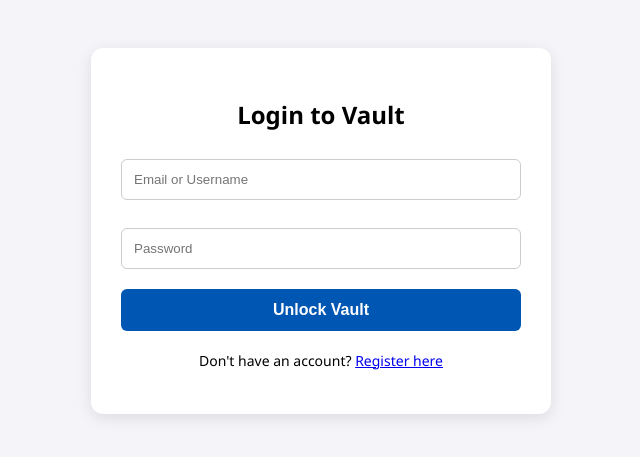
After one commit to BosoancaVlad/proj-x, a Flask app: page /login in a window 1280 px wide. The commit adds this page. Shown: the top 457 px of the page, without its empty margins (319-959 px from the left). Run offline with Flask 3, Linux system fonts and the light colour scheme; parts of the project's set-up code (start-up, migrations or seed data) failed here and were passed over.

Commit message:
REVERTED changes: changed the links back to local, added the local leaked_passwords file back and put it again in heidiSQL, added the local password check back. NEW changes: added users table in heidiSQL, added login and register pages, added log out button and 'see the password you re typing' button.

```diff
--- a/SecureVaultExtension/content.js
+++ b/SecureVaultExtension/content.js
@@ -1,9 +1,9 @@
 console.log("🕵️‍♂️ Secure Vault Extension is scanning...");
 let hasAutofilled = false;
 
-// 🧪 TEMPORARY TEST: Ping the server as soon as the page loads
+// Ping the server as soon as the page loads
 chrome.runtime.sendMessage({ action: "pingServer" }, (response) => {
-    console.log("📡 Server Ping Result:", response);
+    console.log("Server Ping Result:", response);
 });
 
 function showToast(message, isError = true, saveAction = null) {
--- a/app.py
+++ b/app.py
@@ -10,8 +10,10 @@ import hashlib
 import requests
 import os
 from dotenv import load_dotenv
+from werkzeug.security import generate_password_hash, check_password_hash
+from functools import wraps
 
-# 1. This tells Python to open the hidden .env file and read it
+#tells Python to open the hidden .env file and read it
 load_dotenv()
 
 MASTER_KEY = os.getenv("MASTER_KEY").encode('utf-8')
@@ -27,14 +29,32 @@ CORS(app) #allows Chrome Extension to talk to local server
 #database connection
 def get_db_connection():
     return pymysql.connect(
-        host=os.getenv("DB_HOST"),
-        user=os.getenv("DB_USER"),
-        password=os.getenv("DB_PASSWORD"),
-        port=int(os.getenv("DB_PORT")), # Remember, ports must be integers
-        database=os.getenv("DB_NAME")
+        host="127.0.0.1",
+        user="root",
+        password="bscvlad692004",
+        database="password_db"
     )
 
+def login_required(f):
+    @wraps(f)
+    def decorated_function(*args, **kwargs):
+        if 'user_id' not in session:
+            flash("Please log in to access your vault.", "danger")
+            return redirect(url_for('login'))
+        return f(*args, **kwargs)
+    return decorated_function
+
+def check_leaked_local(password):
+    db = get_db_connection()
+    cursor = db.cursor()
+    cursor.execute("SELECT * FROM leaked_passwords WHERE password = %s", (password,))
+    match = cursor.fetchone()
+    db.close()
+    return bool(match)
+
+
 def check_leaked(password):
+
     #scramble user's password using SHA-1 math(gibberish)
     sha1_password = hashlib.sha1(password.encode('utf-8')).hexdigest().upper()
 
@@ -60,23 +80,29 @@ def check_leaked(password):
         print(f"API Error: {e}")
         return False #if the API crashes/no internet, let the user proceed
 
+
 def save_to_vault(website, username, password):
+    user_id = session.get('user_id') #get the logged-in user's ID
+    if not user_id: return
     db = get_db_connection()
     cursor = db.cursor()
 
     #encrypt the password
     encrypted_password = cipher_suite.encrypt(password.encode()).decode()
 
-    query = "INSERT INTO my_vault (website, username, password) VALUES (%s, %s, %s)"
-    cursor.execute(query, (website, username, encrypted_password))
+    query = "INSERT INTO my_vault (user_id, website, username, password) VALUES (%s, %s, %s, %s)"
+    cursor.execute(query, (user_id, website, username, encrypted_password))
 
     db.commit()
     db.close()
 
 def get_vault_items():
+    user_id = session.get('user_id')
+    if not user_id: return []
+
     db = get_db_connection()
     cursor = db.cursor(pymysql.cursors.DictCursor)
-    cursor.execute("SELECT * FROM my_vault")
+    cursor.execute("SELECT * FROM my_vault WHERE user_id = %s", (user_id,))
     items = cursor.fetchall()
     db.close()
     return items
@@ -93,7 +119,61 @@ def get_similar_password(new_password):
             return account['website']
     return None  #Returns None if no similar passwords are found
 
+@app.route('/register', methods=['GET', 'POST'])
+def register():
+    if request.method == 'POST':
+        username = request.form['username']
+        password = request.form['password']
+
+        # Hash the master password before saving!
+        hashed_pw = generate_password_hash(password)
+
+        db = get_db_connection()
+        cursor = db.cursor()
+        try:
+            cursor.execute("INSERT INTO users (username, password_hash) VALUES (%s, %s)", (username, hashed_pw))
+            db.commit()
+            flash("Account created! You can now log in.", "success")
+            return redirect(url_for('login'))
+        except pymysql.err.IntegrityError:
+            flash("Username already exists!", "danger")
+        finally:
+            db.close()
+
+    return render_template('register.html')
+
+@app.route('/login', methods=['GET', 'POST'])
+def login():
+    if request.method == 'POST':
+        username = request.form['username']
+        password = request.form['password']
+
+        db = get_db_connection()
+        cursor = db.cursor(pymysql.cursors.DictCursor)
+        cursor.execute("SELECT * FROM users WHERE username = %s", (username,))
+        user = cursor.fetchone()
+        db.close()
+
+        # Check if user exists AND password matches the hash
+        if user and check_password_hash(user['password_hash'], password):
+            session['user_id'] = user['id']
+            session['username'] = user['username']
+            return redirect(url_for('home'))
+        else:
+            flash("Invalid username or password.", "danger")
+
+    return render_template('login.html')
+
+@app.route('/logout')
+def logout():
+    session.clear()
+    flash("You have been logged out.", "success")
+    return redirect(url_for('login'))
+
+
+
 @app.route('/', methods=['GET', 'POST'])
+@login_required
 def home():
     if request.method == 'POST':
         website = request.form['website']
@@ -107,10 +187,11 @@ def home():
         #calculate stats
         stats = zxcvbn(password)
         is_leaked = check_leaked(password)
+        is_leaked_local=check_leaked_local(password)
         similar_to_website = get_similar_password(password)
 
 
-        if is_leaked:
+        if is_leaked or is_leaked_local:
             flash(f"<strong>REFUSED!</strong> This password was found in leaked password lists. Change it now for <a href='{clean_url}' target='_blank' style='color: #721c24; text-decoration: underline;'>{website}</a>.", "danger")
 
         elif stats['score'] < 3:
--- /dev/null
+++ b/templates/login.html
@@ -0,0 +1,88 @@
+<!DOCTYPE html>
+<html>
+
+<head>
+    <title>Login - Secure Vault</title>
+    <style>
+        body {
+            font-family: 'Segoe UI', sans-serif;
+            background-color: #f4f4f9;
+            padding: 40px;
+        }
+
+        .container {
+            max-width: 400px;
+            margin: auto;
+            background: white;
+            padding: 30px;
+            border-radius: 12px;
+            box-shadow: 0 4px 15px rgba(0, 0, 0, 0.1);
+            text-align: center;
+        }
+
+        input {
+            width: 100%;
+            padding: 12px;
+            margin: 8px 0 20px 0;
+            border: 1px solid #ccc;
+            border-radius: 6px;
+            box-sizing: border-box;
+        }
+
+        .primary-btn {
+            width: 100%;
+            padding: 12px;
+            background-color: #0056b3;
+            color: white;
+            border: none;
+            border-radius: 6px;
+            cursor: pointer;
+            font-size: 16px;
+            font-weight: bold;
+        }
+
+        .primary-btn:hover {
+            background-color: #004494;
+        }
+
+        .danger {
+            background-color: #f8d7da;
+            color: #721c24;
+            padding: 10px;
+            border-radius: 6px;
+            margin-bottom: 15px;
+        }
+
+        .success {
+            background-color: #d4edda;
+            color: #155724;
+            padding: 10px;
+            border-radius: 6px;
+            margin-bottom: 15px;
+        }
+    </style>
+</head>
+
+<body>
+    <div class="container">
+        <h2>Login to Vault</h2>
+
+        {% with messages = get_flashed_messages(with_categories=true) %}
+        {% if messages %}
+        {% for category, message in messages %}
+        <div class="{{ category }}">{{ message }}</div>
+        {% endfor %}
+        {% endif %}
+        {% endwith %}
+
+        <form method="POST">
+            <input type="text" name="username" placeholder="Email or Username" required>
+            <input type="password" name="password" placeholder="Password" required>
+            <button type="submit" class="primary-btn">Unlock Vault</button>
+        </form>
+        <p style="margin-top: 20px; font-size: 14px;">Don't have an account? <a
+                href="{{ url_for('register') }}">Register here</a></p>
+    </div>
+</body>
+
+</html>
```
Also changed, not shown: SecureVaultExtension/background.js (+4 -4 lines), add_users_table_to_db.py (added, +25 -0 lines), templates/index.html (+18 -4 lines), templates/register.html (added, +88 -0 lines), SecureVaultExtension/manifest.json.
